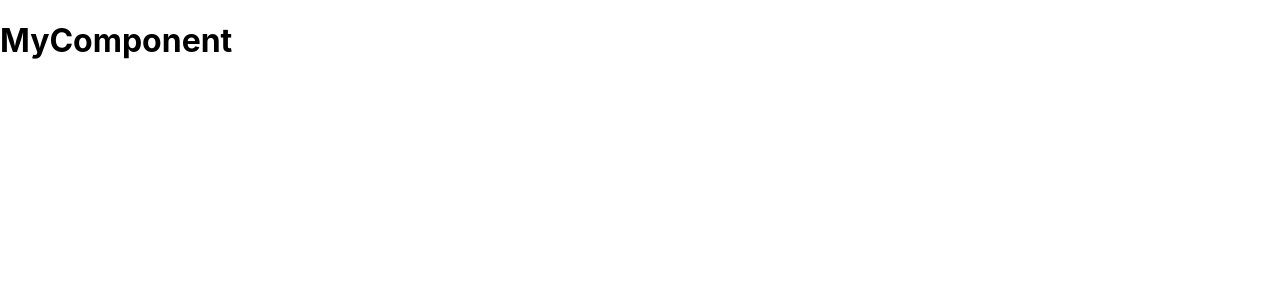
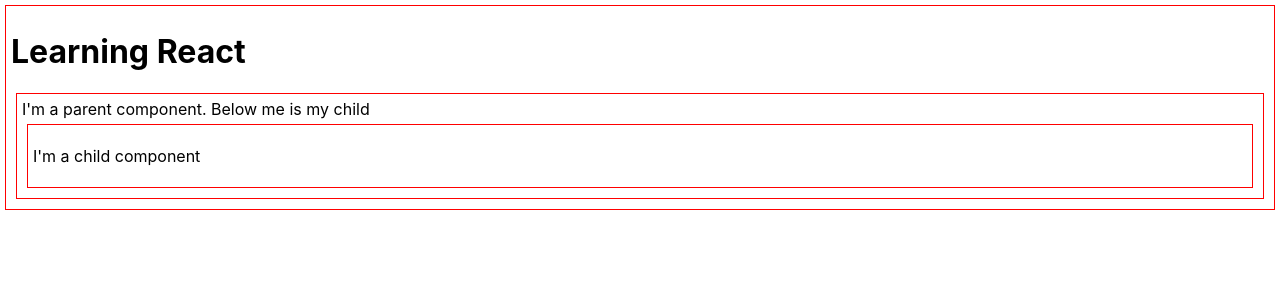
Before and after one commit to phongnguyen39/freecodecamp_react, a React (Create React App) app in the folder freecodecamp/: page / in a window 1280 px wide. Shown: the top 300 px of the page. Built offline with nearby package versions, Linux system fonts and the light colour scheme.

Commit message:
updating React playground

```diff
--- a/freecodecamp/src/App.css
+++ b/freecodecamp/src/App.css
@@ -1,3 +1,9 @@
+.components {
+  border: 1px solid red;
+  padding: 5px;
+  margin: 5px;
+}
+
 .App {
   text-align: center;
 }
--- a/freecodecamp/src/index.js
+++ b/freecodecamp/src/index.js
@@ -1,4 +1,5 @@
 import React from 'react';
+import {Component} from 'react';
 import ReactDOM from 'react-dom';
 import './index.css';
 import App from './App';
@@ -15,8 +16,39 @@
   )
 }
 
+const ChildComponent=()=> {
+  return(
+    <div className='components'>
+      <p>I'm a child component</p>
+    </div>
+  )
+}
+
+const ParentComponent=()=>{
+  return(
+    <div className='components'>
+      <p1>I'm a parent component. Below me is my child</p1>
+      <ChildComponent />
+      </div>
+  )
+}
+class Es6Component extends React.Component {
+  // constructor() {
+  //   super(props)
+  // }
+
+  render() {
+    return(
+      <div className='components'>
+        <h1>Learning React</h1>
+        <ParentComponent />
+      </div>
+    )
+  }
+}
+
 ReactDOM.render(
-  <MyComponent></MyComponent>,
+  <Es6Component />,
   document.getElementById('root')
 );
 
```
